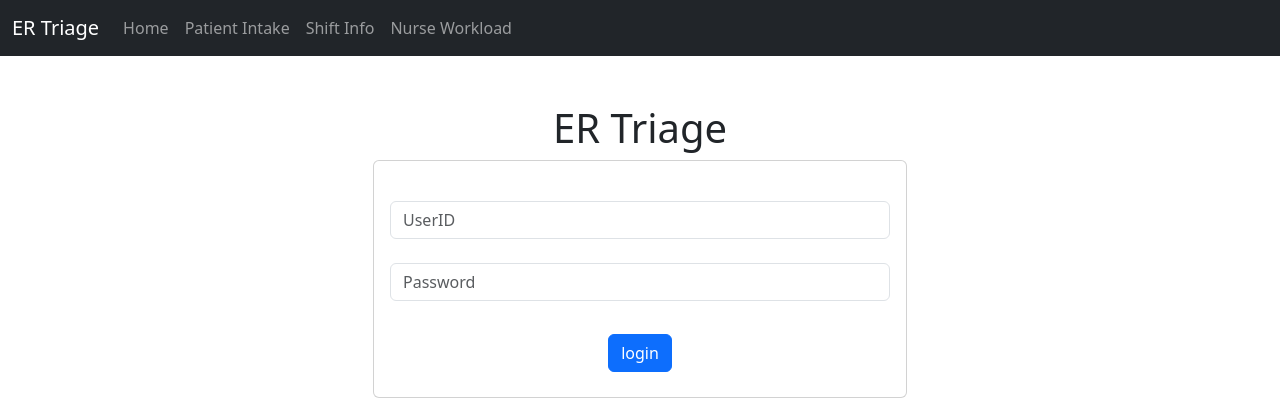
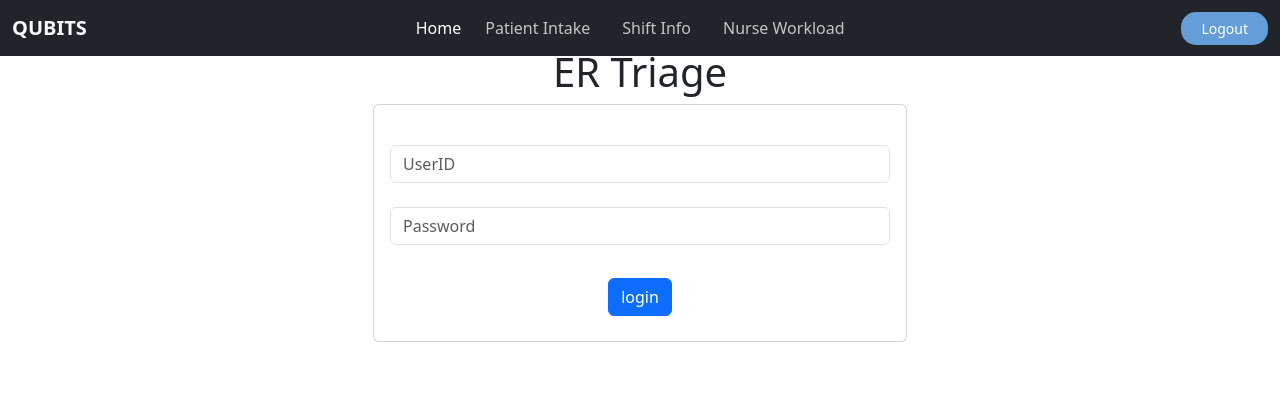
Before and after one commit to qubitscapstone/Qubits-Capstone-Project, a Django app: a page that uses qubits_capstone/website/templates/base.html in a window 1280 px wide. Shown: the top 420 px of the page. Run offline with Django 5.2, Linux system fonts and the light colour scheme.

Commit message:
update navbar

```diff
--- a/qubits_capstone/website/static/css/styles.css
+++ b/qubits_capstone/website/static/css/styles.css
@@ -1,15 +1,4 @@
-body{
-   margin: 0;
-   padding: 0;
-   box-sizing: border-box;
 
-}
-
-nav{
-   background: rgb(222, 222, 222);
-   width: 100%;
-   padding: 10px;
-}
 
 .img {
    background: url(/static/images/ER_1.jpg);
@@ -20,12 +9,36 @@ nav{
    position: relative;
 }
 
-.center{
-   position: absolute;
-   top: 50%;
-   left: 50%;
-   transform: translate(-50%, -50%);
-   text-align: center;
-   color: aliceblue;
 
+.logout-button {
+    background-color: rgb(99, 158, 216);
+    color: white;
+    font-size: 14px;
+    padding: 6px 20px;
+    border-radius: 15px;
+    text-decoration: none;
+    transition: 0.3s background-color;
 }
+
+.logout-button:hover {
+    background-color: rgb(70, 90, 144);
+}
+
+.navbar-toggler {
+    border: none;
+    font-size: 1.25rem;
+}
+
+.navbar-toggler:focus, btn-close:focus {
+    box-shadow: none;
+    outline: none;
+}
+
+.nav-link {
+    color: rgb(197, 197, 197);
+    font-weight: 500;
+}
+
+.nav-link:hover, .nav-link.active {
+    color: rgb(154, 163, 220);
+}
--- a/qubits_capstone/website/templates/base.html
+++ b/qubits_capstone/website/templates/base.html
@@ -15,12 +15,49 @@
 </head>
 
 <body>
+    <!-- Navbar -->
+<nav class="navbar navbar-dark bg-dark navbar-expand-lg fixed-top">
+<div class="container-fluid">
+    <a class="navbar-brand fw-bold text-light" href="#">QUBITS</a>
 
-    <!-- Navbar -->
+    <div class="offcanvas offcanvas-end text-bg-dark" tabindex="-1" id="offcanvasNavbar" aria-labelledby="offcanvasNavbarLabel">
+      <div class="offcanvas-header">
+        <h5 class="offcanvas-title" id="offcanvasNavbarLabel">QUBITS</h5>
+        <button type="button" class="btn-close btn-close-white" data-bs-dismiss="offcanvas" aria-label="Close"></button>
+      </div>
+      <div class="offcanvas-body">
+        <ul class="navbar-nav justify-content-center flex-grow-1 pe-3">
+          <li class="nav-item">
+            <a class="nav-link active" aria-current="page" href="{% url 'home' %}">Home</a>
+          </li>
+          <li class="nav-item">
+            <a class="nav-link mx-lg-2" href="{% url 'patient_intake' %}">Patient Intake</a>
+          </li>
+          <li class="nav-item">
+            <a class="nav-link mx-lg-2" href="{% url 'shift' %}">Shift Info</a>
+          </li>
+          <li class="nav-item">
+            <a class="nav-link mx-lg-2" href="{% url 'nurse_workload' %}">Nurse Workload</a>
+          </li>
+
+            </ul>
+          </li>
+        </ul>
+      </div>
+    </div>
+
+    <a href="#" class="logout-button">Logout</a>
+    <button class="navbar-toggler" type="button" data-bs-toggle="offcanvas" data-bs-target="#offcanvasNavbar" aria-controls="offcanvasNavbar">
+    <span class="navbar-toggler-icon"></span>
+    </button>
+  </div>
+</nav>
+
+    <!-- Navbar
     <nav class="navbar navbar-expand-lg navbar-dark bg-dark">
         <div class="container-fluid">
             <a class="navbar-brand" href="#">ER Triage</a>
-            <!--  https://getbootstrap.com/docs/5.3/components/navbar/#nav  -->
+           https://getbootstrap.com/docs/5.3/components/navbar/#nav
             <button class="navbar-toggler" type="button" data-bs-toggle="collapse"
                     data-bs-target="#navbarNavAltMarkup" aria-controls="navbarNavAltMarkup"
                     aria-expanded="false" aria-label="Toggle navigation">
@@ -36,20 +73,9 @@
         </div>
 
     </nav>
+-->
 
-    <!--
-<header>
-    <nav class="navbar">
-        <a href="#" class="nav-logo">
-        <h2 class="logo" > ⚕️QUBITS </h2>
-            <a class="nav-link" href="{% url 'home' %}">Home</a>
-            <a class="nav-link" href="{% url 'patient_intake' %}">Patient Intake</a>
-            <a class="nav-link" href="{% url 'shift' %}">Shift Info</a>
-            <a class="nav-link" href="{% url 'nurse_workload' %}">Nurse Workload</a>
-        </a>
-    </nav>
-</header>
--->
+
     <!-- Messages -->
     {% for message in messages %}
         <div class="container-fluid p-0">
```
